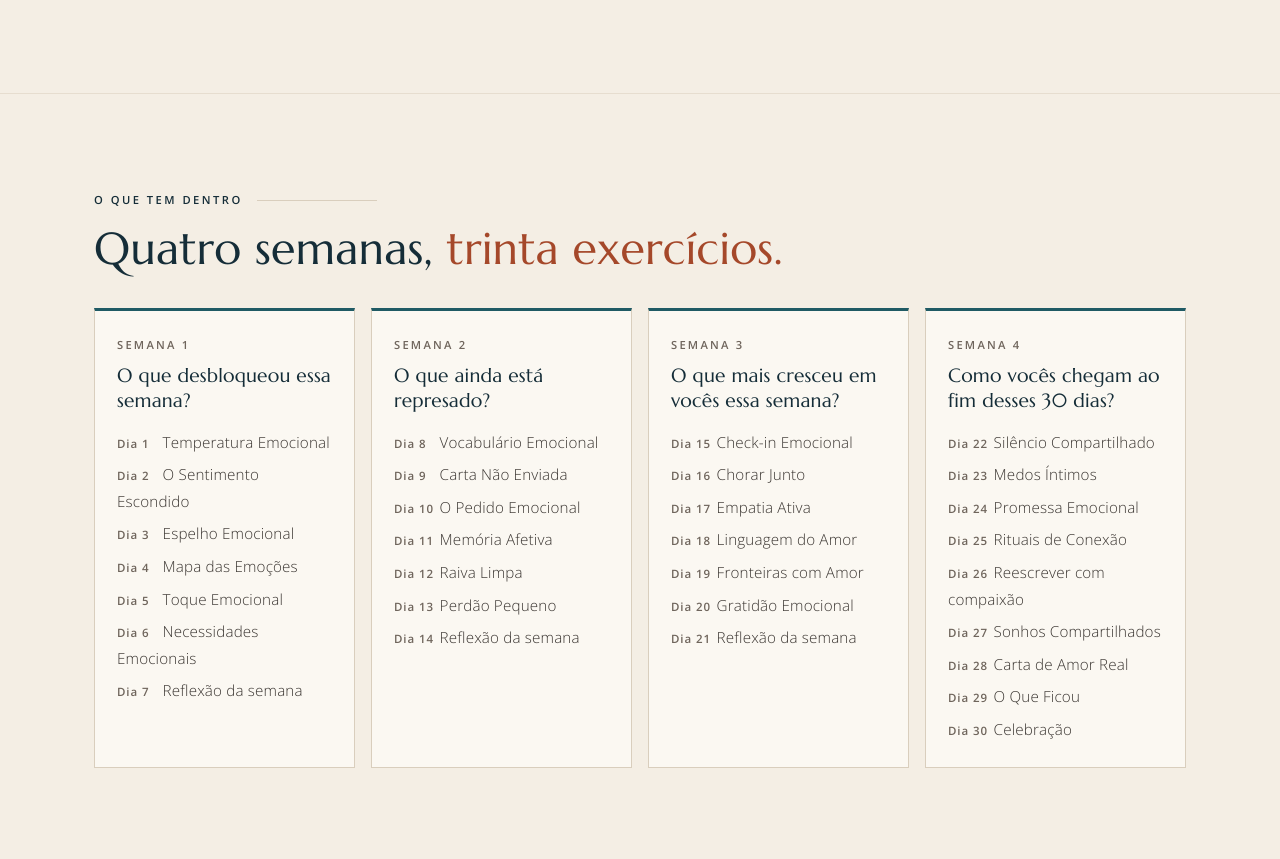
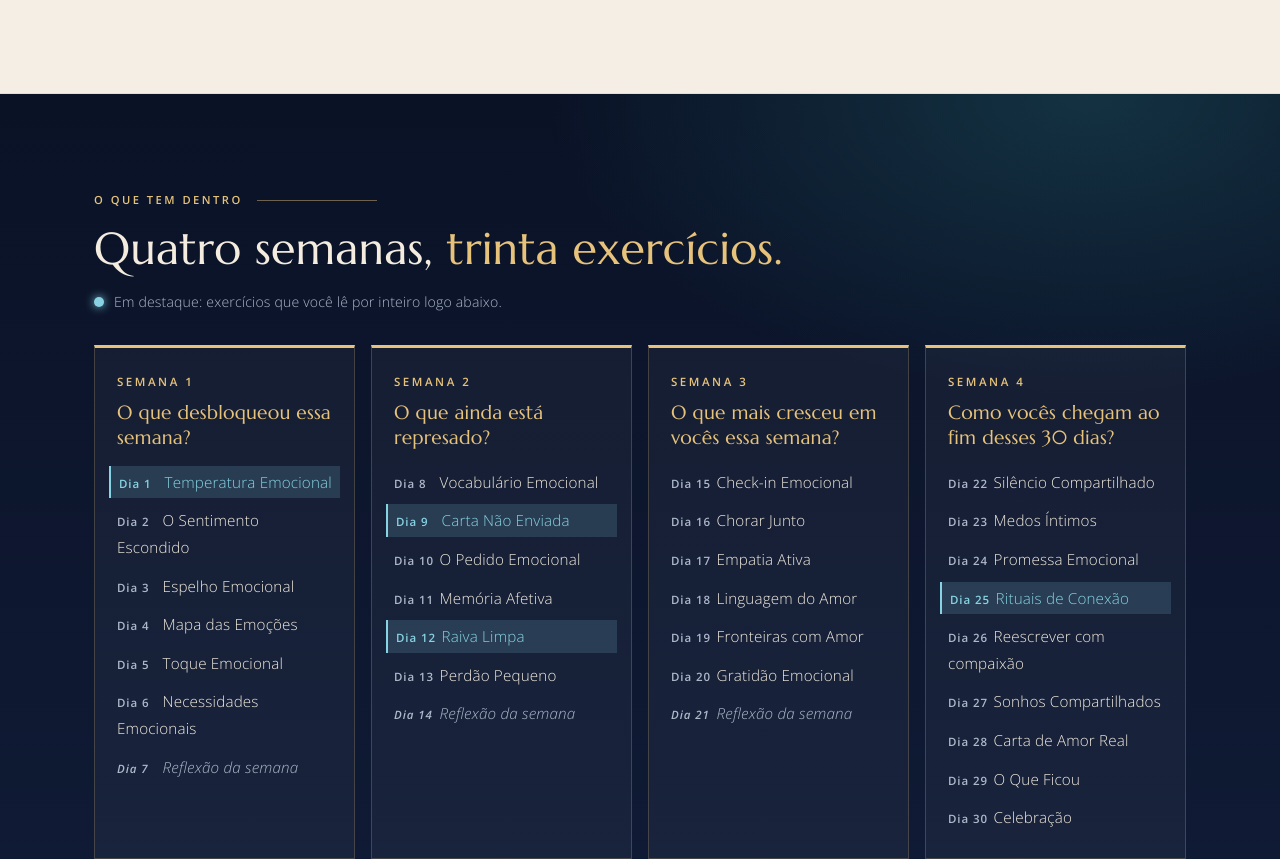
Before and after one commit to ecossistema-jaya/hub-ecossistema, an Astro site: page /planners/agua in a window 1280 px wide. Shown: the part 2358-3217 px from the top of the page. Built offline with nearby package versions, Linux system fonts and the light colour scheme; Astro itself is replaced by a stand-in of ours.

Commit message:
feat(planners): weeks on the night palette, featured days lit [Story 4.1]
Requested by Jaya after the first review: dark background, gold weeks, and the
days shown in full further down highlighted in the element's light.

Co-Authored-By: Claude Opus 5.5 (1M context) <noreply@anthropic.com>

```diff
--- a/src/pages/planners/[slug].astro
+++ b/src/pages/planners/[slug].astro
@@ -51,6 +51,8 @@ const productLd = {
   },
 };
 const pixelValue = Number(productLd.offers.price);
+// Days shown in full in the "Do jeito que estão no planner" section get highlighted in the weeks grid.
+const featuredDays = new Set(planner.featured.map((ex) => ex.day));
 ---
 
 <Base
@@ -162,6 +164,7 @@ const pixelValue = Number(productLd.offers.price);
       <div class="wrap">
         <p class="label">O que tem dentro</p>
         <h2 id="weeks-title" class="block__title">Quatro semanas, <span class="accent">trinta exercícios.</span></h2>
+        <p class="weeks__legend"><span aria-hidden="true"></span> Em destaque: exercícios que você lê por inteiro logo abaixo.</p>
         <ol class="weeks__grid" role="list">
           {
             planner.weeks.map((week, w) => (
@@ -170,7 +173,7 @@ const pixelValue = Number(productLd.offers.price);
                 <p class="week__question">{week.question}</p>
                 <ol class="week__days" role="list">
                   {week.exercises.map((ex) => (
-                    <li>
+                    <li class:list={{ 'is-featured': featuredDays.has(ex.day), 'is-review': ex.title === 'Reflexão da semana' }}>
                       <span>Dia {ex.day}</span> {ex.title}
                     </li>
                   ))}
@@ -546,13 +549,47 @@ const pixelValue = Number(productLd.offers.price);
     color: var(--muted);
   }
 
-  .weeks__grid { list-style: none; margin: 34px 0 0; padding: 0; display: grid; gap: 16px; }
-  .week { padding: 24px 22px; background: var(--card); border: 1px solid var(--line); border-top: 3px solid var(--el); }
-  :global([data-theme='dark']) .week { border-top-color: var(--gold); }
-  .week__num { font-size: 0.7rem; font-weight: 600; letter-spacing: 0.2em; text-transform: uppercase; color: var(--muted); }
-  .week__question { margin-top: 8px; font-family: var(--font-display); font-size: 1.2rem; line-height: 1.3; color: var(--ink); }
-  .week__days { list-style: none; margin: 16px 0 0; padding: 0; display: grid; gap: 6px; font-size: 0.95rem; }
-  .week__days span { display: inline-block; min-width: 3.6em; font-size: 0.72rem; font-weight: 600; letter-spacing: 0.08em; color: var(--muted); }
+  /* The weeks sit on the night palette, like the cover: gold weeks, and the
+     featured days lit in the element's own light. */
+  .weeks {
+    --gold-n: #e6c27a;
+    --on-night: #f3ecdf;
+    --on-night-muted: #aeb8cb;
+    --lit: color-mix(in srgb, var(--el) 18%, #9eeeff);
+    color: var(--on-night);
+    background:
+      radial-gradient(ellipse 60% 50% at 85% 0%, color-mix(in srgb, var(--el) 45%, transparent), transparent 70%),
+      linear-gradient(180deg, #0a1226, #101b36);
+    border-top: 0;
+  }
+  .block.weeks + .block { border-top: 0; }
+  .weeks :global(.label) { color: var(--gold-n); }
+  .weeks :global(.label)::after { background: color-mix(in srgb, var(--gold-n) 45%, transparent); }
+  .weeks .block__title { color: var(--on-night); }
+  .weeks .block__title :global(.accent) { color: var(--gold-n); }
+  .weeks__legend { margin-top: 16px; display: flex; align-items: center; gap: 10px; font-size: 0.88rem; color: var(--on-night-muted); }
+  .weeks__legend span { width: 10px; height: 10px; border-radius: 50%; background: var(--lit); box-shadow: 0 0 10px var(--lit); }
+  .weeks__grid { list-style: none; margin: 30px 0 0; padding: 0; display: grid; gap: 16px; }
+  .week {
+    padding: 24px 22px;
+    background: rgba(255, 255, 255, 0.04);
+    border: 1px solid rgba(230, 194, 122, 0.22);
+    border-top: 3px solid var(--gold-n);
+  }
+  .week__num { font-size: 0.72rem; font-weight: 600; letter-spacing: 0.22em; text-transform: uppercase; color: var(--gold-n); }
+  .week__question { margin-top: 8px; font-family: var(--font-display); font-size: 1.2rem; line-height: 1.3; color: var(--gold-n); }
+  .week__days { list-style: none; margin: 16px 0 0; padding: 0; display: grid; gap: 6px; font-size: 0.95rem; color: var(--on-night); }
+  .week__days li { padding: 3px 0; }
+  .week__days span { display: inline-block; min-width: 3.6em; font-size: 0.72rem; font-weight: 600; letter-spacing: 0.08em; color: var(--on-night-muted); }
+  .week__days .is-featured {
+    margin-inline: -8px;
+    padding: 3px 8px;
+    color: var(--lit);
+    background: color-mix(in srgb, var(--lit) 16%, transparent);
+    border-left: 2px solid var(--lit);
+  }
+  .week__days .is-featured span { color: var(--lit); }
+  .week__days .is-review { color: var(--on-night-muted); font-style: italic; }
   @media (min-width: 700px) { .weeks__grid { grid-template-columns: 1fr 1fr; } }
   @media (min-width: 1100px) { .weeks__grid { grid-template-columns: repeat(4, 1fr); } }
 
```
